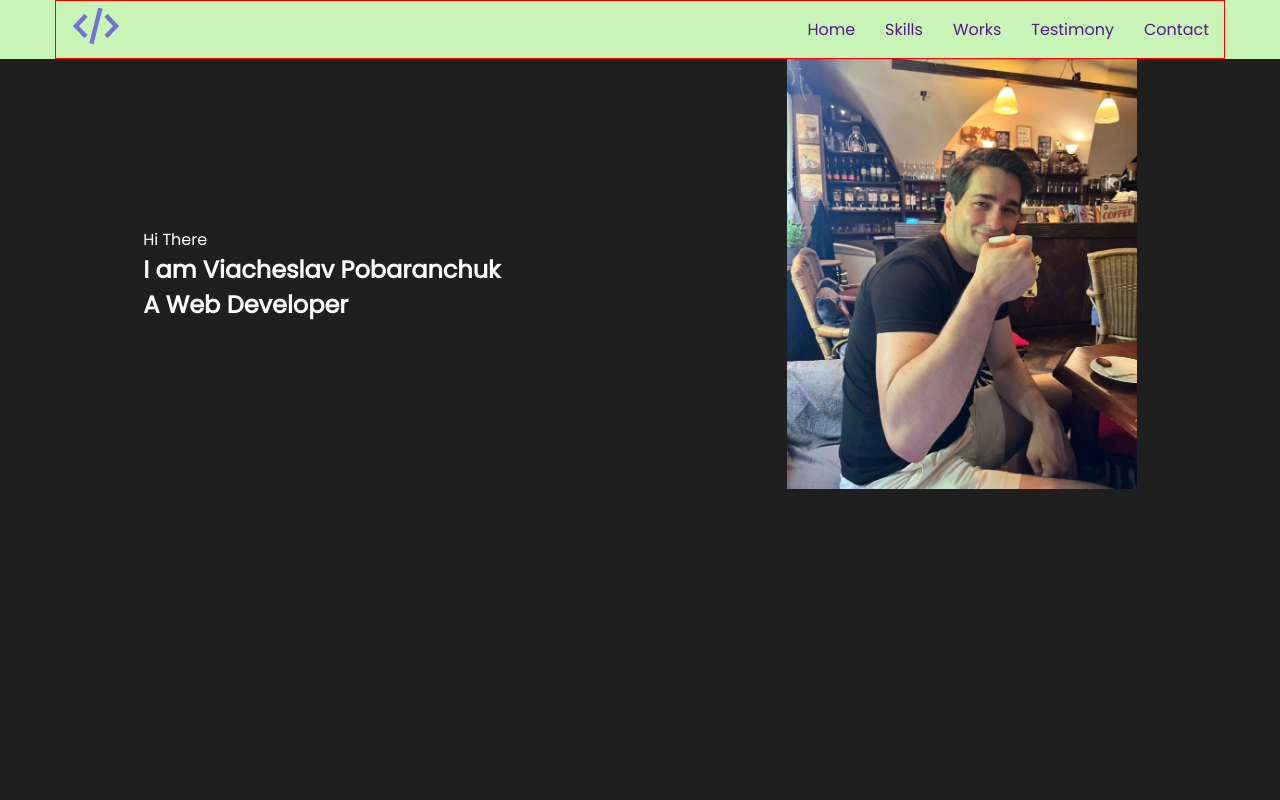
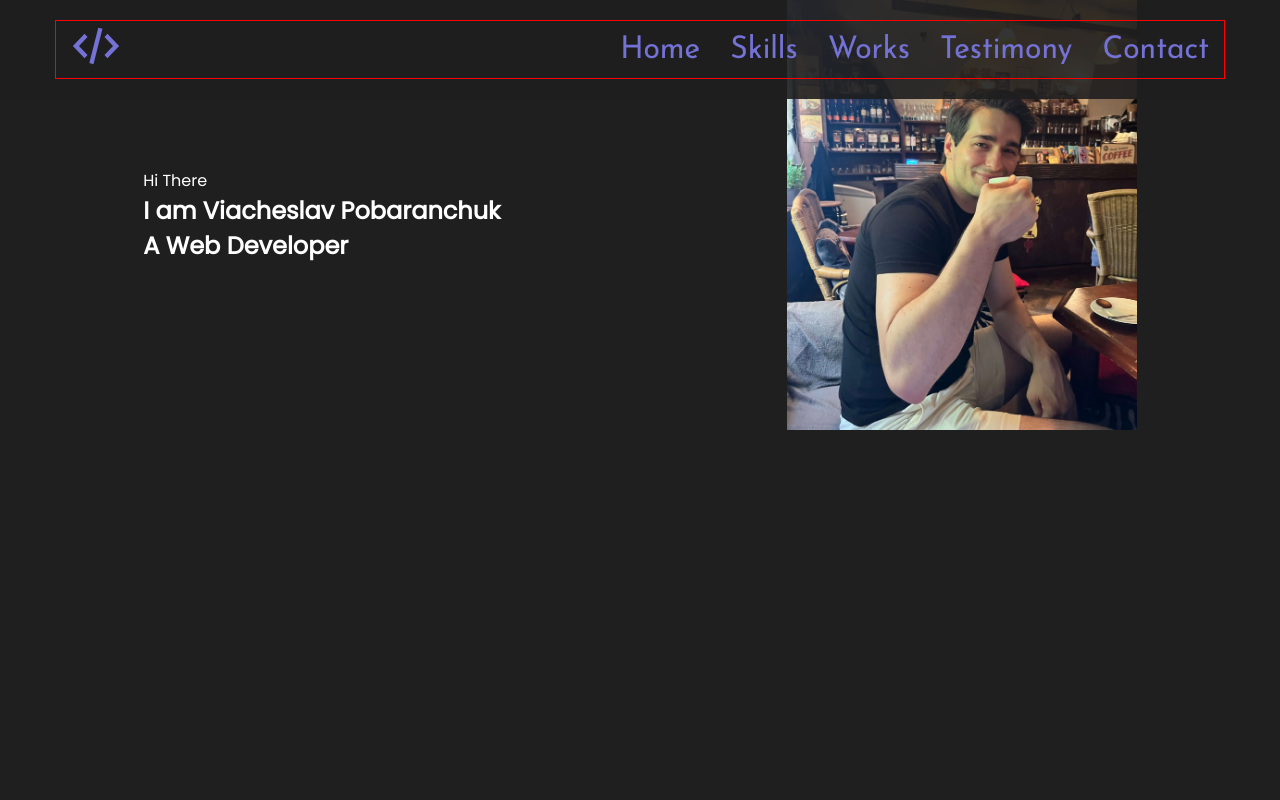
Before and after one commit to pobaranchuk/portfolio-start-project-main, a React app: page / in a window 1280 px wide. Shown: the top 800 px of the page. Built offline with nearby package versions, Linux system fonts and the light colour scheme.

Commit message:
Header styled

```diff
--- a/src/layout/header/Header.tsx
+++ b/src/layout/header/Header.tsx
@@ -1,9 +1,9 @@
 import React from 'react';
 import styled from "styled-components";
 import {Logo} from "../../components/logo/Logo";
-import {Menu} from "../../components/menu/Menu";
 import {Container} from "../../components/Container";
 import {FlexWrapper} from "../../components/FlexWrapper";
+import {HeaderMenu} from "./headerMenu/HeaderMenu";
 
 const items = ["Home", "Skills", "Works", "Testimony", "Contact"];
 
@@ -13,7 +13,7 @@
             <Container>
                 <FlexWrapper justify={"space-between"} align={"center"}>
                     <Logo/>
-                    <Menu menuItems={items}/>
+                    <HeaderMenu menuItems={items}/>
                 </FlexWrapper>
             </Container>
         </StyledHeader>
@@ -21,5 +21,11 @@
 };
 
 const StyledHeader = styled.header`
-  background-color: #c8f5b6;
+  background: rgba(31, 31, 32, 0.90);
+  padding: 20px 0;
+  position: fixed;
+  top: 0;
+  left: 0;
+  right: 0;
+  z-index: 999;
 `
--- /dev/null
+++ b/src/layout/header/headerMenu/HeaderMenu.tsx
@@ -0,0 +1,93 @@
+import React from 'react';
+import styled from "styled-components";
+import {theme} from "../../../styles/Theme";
+
+
+export const HeaderMenu = (props: { menuItems: Array<string> }) => {
+    return (
+        <StyledHeaderMenu>
+            <ul>
+                {props.menuItems.map((item, index) => {
+                    return <ListItem key={index}>
+                        <Link href="">
+                            {item}
+                            <Mask>
+                                <span>{item}</span>
+                            </Mask>
+                            <Mask>
+                                <span>{item}</span>
+                            </Mask>
+                        </Link>
+                    </ListItem>
+                })}
+            </ul>
+        </StyledHeaderMenu>
+    );
+};
+
+const StyledHeaderMenu = styled.nav`
+  ul {
+    display: flex;
+    gap: 30px;
+  }
+  `
+
+const Link = styled.a`
+  text-align: center;
+  font-family: Josefin Sans, sans-serif;
+  font-size: 30px;
+  font-weight: 400;
+  color: transparent;
+
+`
+const Mask = styled.span`
+  position: absolute;
+  top: 0;
+  left: 0;
+  display: inline-block;
+  height: 50%;
+  overflow-y:hidden;
+  //outline: 1px solid red;
+  color: ${theme.colors.accent};
+  & + & {
+    top: 50%;
+    span {
+      display: inline-block;
+      transform: translateY(-50%);
+    }
+  }
+
+`
+
+const ListItem = styled.li`
+  position: relative;
+
+  &::before{
+    content: "";
+    display: inline-block;
+    height: 3px;
+    background-color: ${theme.colors.accent};
+    position: absolute;
+    top: 50%;
+    left: -10px;
+    right: -10px;
+    z-index: 1;
+    transform: scale(0);
+
+  }
+
+  &:hover {
+
+    &::before{
+      transform: scale(1);
+    }
+    ${Mask} {
+      transform: skewX(12deg) translateX(5px);
+      color: ${theme.colors.font};
+
+      & + ${Mask} {
+        transform: skewX(12deg) translateX(-5px);
+      }
+    }
+  }
+`
```
